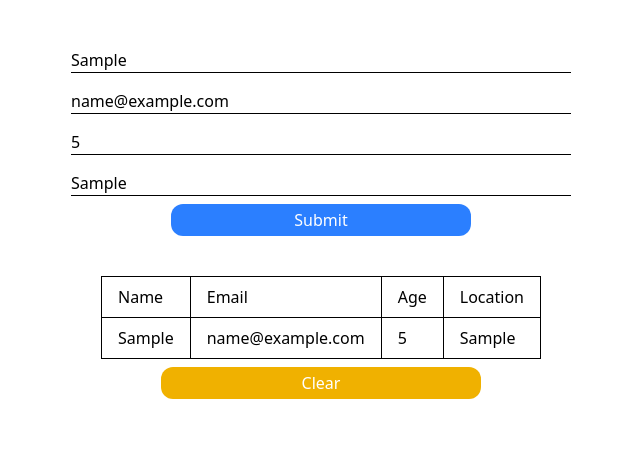
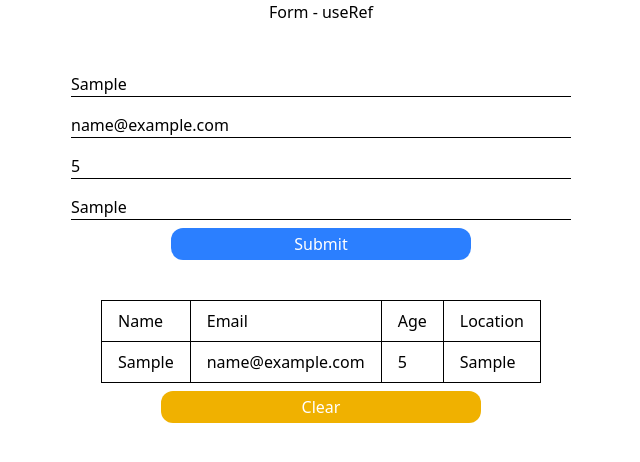
Before and after one commit to kunal98v/SimpleForm, a React (Vite) app: page / in a window 1280 px wide. Both pictures are taken after typing "Sample", "name@example.com", "5", "Sample" into the empty fields and a click on the button "Submit". Shown: the top 462 px of the page, without its empty margins (319-959 px from the left). Built offline with nearby package versions, Linux system fonts and the light colour scheme.

Commit message:
new Form Component using UseRef

```diff
--- a/src/App.jsx
+++ b/src/App.jsx
@@ -2,6 +2,7 @@ import { useState } from "react";
 import { Counter } from "./components/Counter";
 import { ReducerCounter } from "./components/ReducerCounter";
 import { FormDetails } from "./components/FormDetails";
+import { FormDetailsRef } from "./components/FormDetailsRef";
 
 function App() {
 
@@ -9,7 +10,8 @@ function App() {
     <>
      {/* <Counter/> */}
      {/* <ReducerCounter/> */}
-     <FormDetails/>
+     {/* <FormDetails/> */}
+     <FormDetailsRef/>
     </>
   );
 }
--- /dev/null
+++ b/src/components/FormDetailsRef.jsx
@@ -0,0 +1,92 @@
+import React, { useState, useRef } from "react";
+
+export const FormDetailsRef = () => {
+  const [dataList, setDataList] = useState([]);
+
+  const name = useRef(null);
+  const email = useRef(null);
+  const age = useRef(null);
+  const location = useRef(null);
+
+  const handleSubmit = (e) => {
+    e.preventDefault();
+
+    const formData = {
+        name : name.current.value,
+        email : email.current.value,
+        age : age.current.value,
+        location : location.current.value
+    }
+    setDataList([...dataList, formData]);
+  };
+
+  return (
+    <div onSubmit={handleSubmit}>
+      <h2 className="text-center">Form - useRef</h2>
+      <form className="flex flex-col justify-center items-center m-10">
+        <input
+          ref={name}
+          className="border-b 1px m-2 w-5/12 "
+          name="name"
+          type="text"
+          placeholder="Enter name"
+        ></input>
+        <input
+          ref={email}
+          className="border-b 1px m-2 w-5/12"
+          type="email"
+          placeholder="Enter email"
+        ></input>
+        <input
+          ref={age}
+          className="border-b 1px m-2 w-5/12"
+          type="number"
+          placeholder="Enter age"
+        ></input>
+        <input
+          ref={location}
+          className="border-b 1px m-2 w-5/12"
+          type="text"
+          placeholder="Enter location"
+        ></input>
+        <button className="bg-blue-500 p-1 w-3/12 rounded-xl text-white hover:bg-blue-700 cursor-pointer">
+          Submit
+        </button>
+      </form>
+      {dataList.length != 0 && (
+        <div className="flex flex-col items-center justify-center">
+          <table className="table-auto border border-black w-4/12">
+            <thead>
+              <tr>
+                <td className="border border-black px-4 py-2">Name</td>
+                <td className="border border-black px-4 py-2">Email</td>
+                <td className="border border-black px-4 py-2">Age</td>
+                <td className="border border-black px-4 py-2">Location</td>
+              </tr>
+            </thead>
+            <tbody>
+              {dataList.map((item, key) => (
+                <tr key={key}>
+                  <td className="border border-black px-4 py-2">{item.name}</td>
+                  <td className="border border-black px-4 py-2">
+                    {item.email}
+                  </td>
+                  <td className="border border-black px-4 py-2">{item.age}</td>
+                  <td className="border border-black px-4 py-2">
+                    {item.location}
+                  </td>
+                </tr>
+              ))}
+            </tbody>
+          </table>
+          <button
+            className="bg-yellow-500 p-1 w-3/12 rounded-xl m-2 text-white hover:bg-yellow-600 cursor-pointer"
+            onClick={() => setDataList([])}
+          >
+            Clear
+          </button>
+        </div>
+      )}
+    </div>
+  );
+};
```
